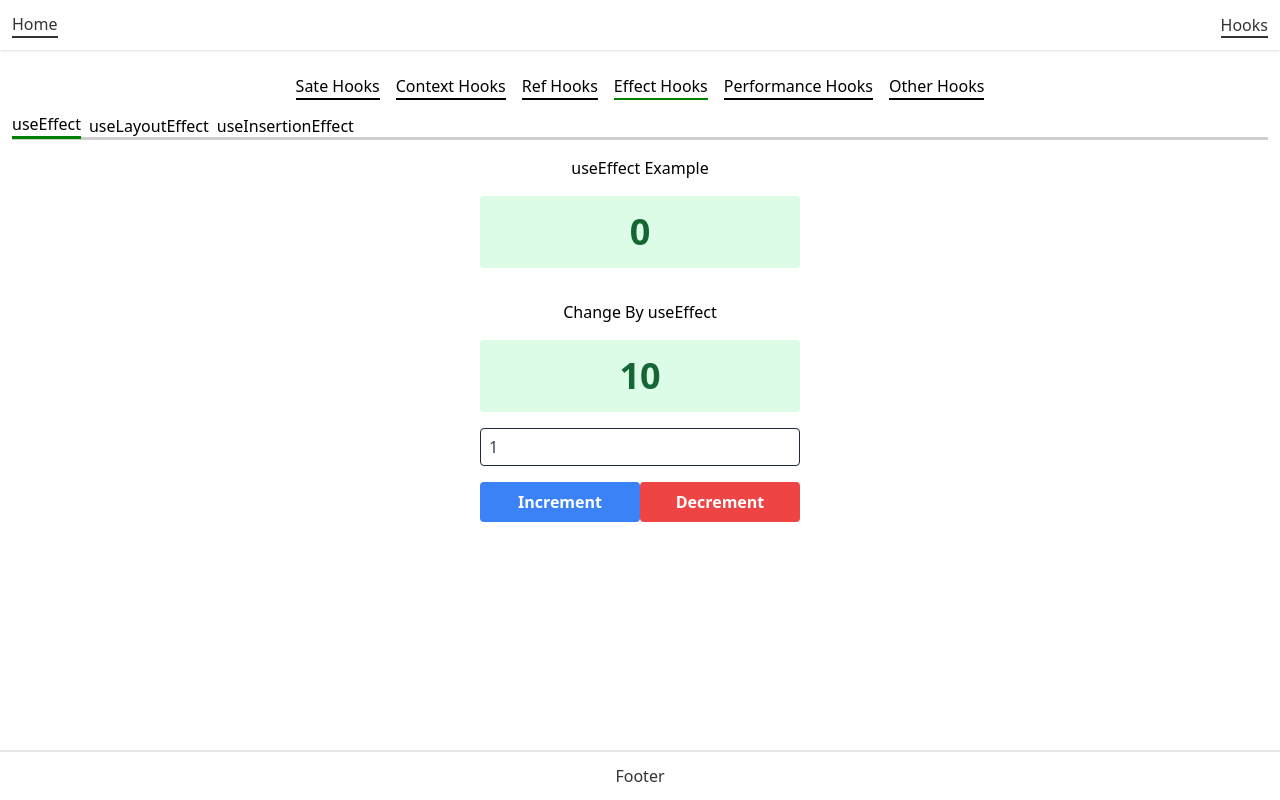
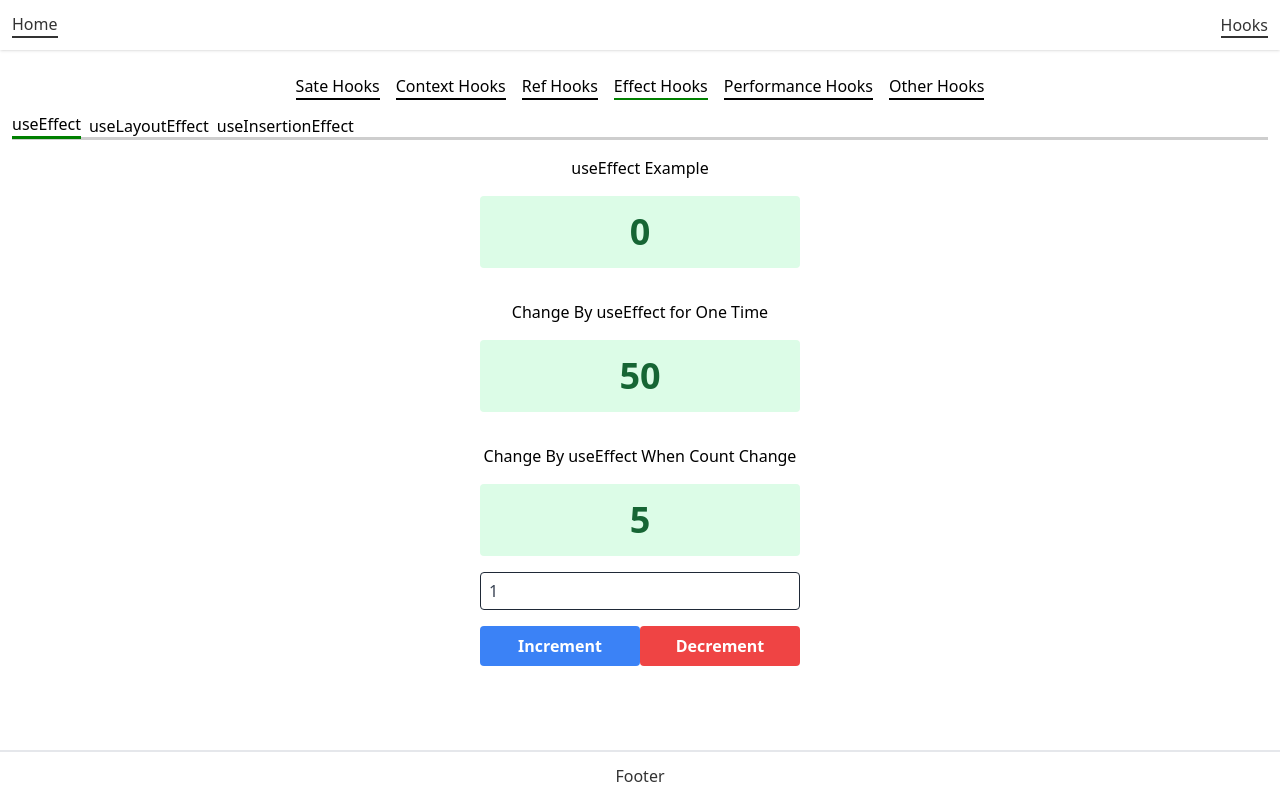
Before and after one commit to tareqnmd/next-basic, a Next.js app: page /default-hooks/effect-hooks in a window 1280 px wide. Built offline with nearby package versions, Linux system fonts and the light colour scheme.

Commit message:
effect up

```diff
--- a/components/default-hooks/effect-hooks/UseEffectHook.tsx
+++ b/components/default-hooks/effect-hooks/UseEffectHook.tsx
@@ -2,7 +2,8 @@ import { useEffect, useState } from 'react';
 
 export default function UseEffectHook() {
 	const [count, setCount] = useState(0);
-	const [changedValue, setChangedValue] = useState(10);
+	const [changedValue, setChangedValue] = useState(5);
+	const [initialValue, setInitialValue] = useState(0);
 	const [step, setStep] = useState(1);
 
 	const increment = () => {
@@ -13,14 +14,20 @@ export default function UseEffectHook() {
 	};
 
 	useEffect(() => {
-		setChangedValue((prev) => prev + count);
+		setInitialValue(50);
+	}, []);
+
+	useEffect(() => {
+		setChangedValue(5 + count);
 	}, [count]);
 
 	return (
 		<div className="flex flex-col items-center justify-center">
 			<h1 className="mt-4">useEffect Example</h1>
 			<div className="count-badge my-4">{count}</div>
-			<h1 className="mt-4">Change By useEffect</h1>
+			<h1 className="mt-4">Change By useEffect for One Time</h1>
+			<div className="count-badge my-4">{initialValue}</div>
+			<h1 className="mt-4">Change By useEffect When Count Change</h1>
 			<div className="count-badge my-4">{changedValue}</div>
 			<input
 				className="input-field"
```
